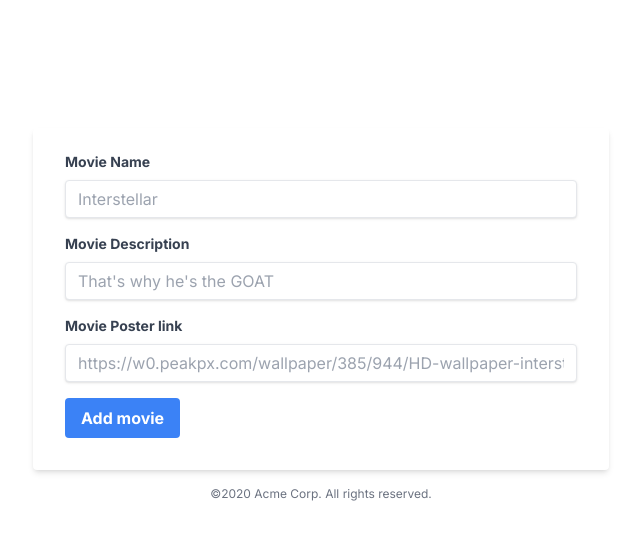
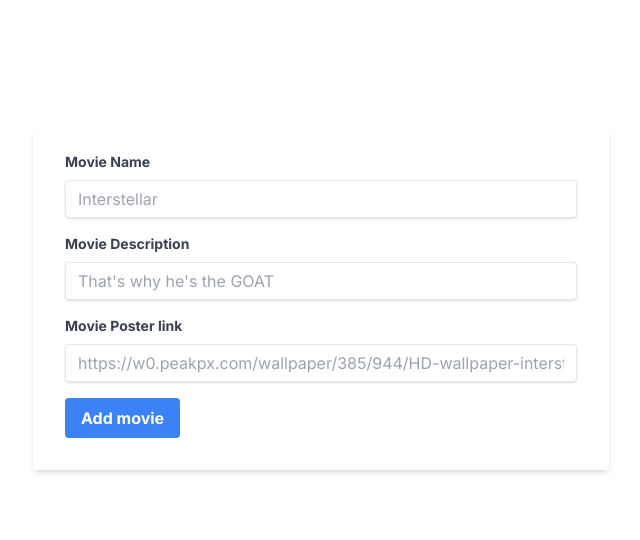
Before and after one commit to shawshankkumar/OverEngineered-DBMS-Project, a Next.js app: page /add in a window 1280 px wide. Shown: the top 540 px of the page, without its empty margins (319-959 px from the left). Built offline with nearby package versions, Linux system fonts and the light colour scheme.

Commit message:
fix: Remove unused text

```diff
--- a/src/app/add/page.tsx
+++ b/src/app/add/page.tsx
@@ -74,7 +74,6 @@ export default async function Home() {
         </div>
       </form>
       <p className="text-center text-gray-500 text-xs">
-        &copy;2020 Acme Corp. All rights reserved.
       </p>
     </div>
   );
```
